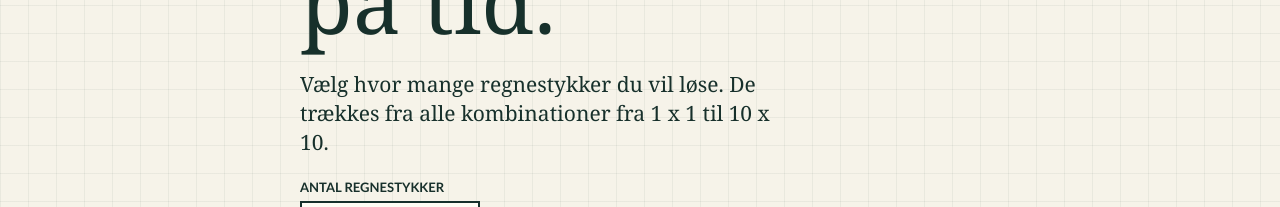
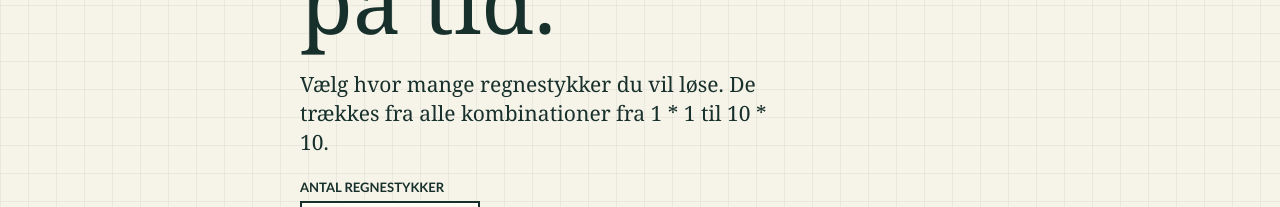
Before and after one commit to jakobdo/GangeRace, a Vue app: page / in a window 1280 px wide. Shown: the part 331-538 px from the top of the page. Built offline with nearby package versions, Linux system fonts and the light colour scheme.

Commit message:
Multiply sign changed from X to *

```diff
--- a/src/components/RaceQuestion.vue
+++ b/src/components/RaceQuestion.vue
@@ -31,7 +31,7 @@ function submit() {
             <span :style="{ width: `${(index / totalCount) * 100}%` }"></span>
         </div>
         <form class="answer-form" @submit.prevent="submit">
-            <p id="exercise-title" class="equation">{{ exercise.left }} <span>x</span> {{ exercise.right }}</p>
+            <p id="exercise-title" class="equation">{{ exercise.left }} <span>*</span> {{ exercise.right }}</p>
             <label class="answer-label" for="answer">Dit svar</label>
             <input id="answer" ref="answerInput" v-model="answer" class="answer-input" inputmode="numeric"
                 autocomplete="off" type="number" min="1" step="1" required />
--- a/src/views/HomeView.vue
+++ b/src/views/HomeView.vue
@@ -16,7 +16,7 @@ function startRace() {
 <template>
     <section class="welcome" aria-labelledby="race-title">
         <h1 id="race-title">Gangetabellen på tid.</h1>
-        <p class="intro">Vælg hvor mange regnestykker du vil løse. De trækkes fra alle kombinationer fra 1 x 1 til 10 x
+        <p class="intro">Vælg hvor mange regnestykker du vil løse. De trækkes fra alle kombinationer fra 1 * 1 til 10 *
             10.</p>
         <label class="question-count" for="question-count">
             <span>Antal regnestykker</span>
```
